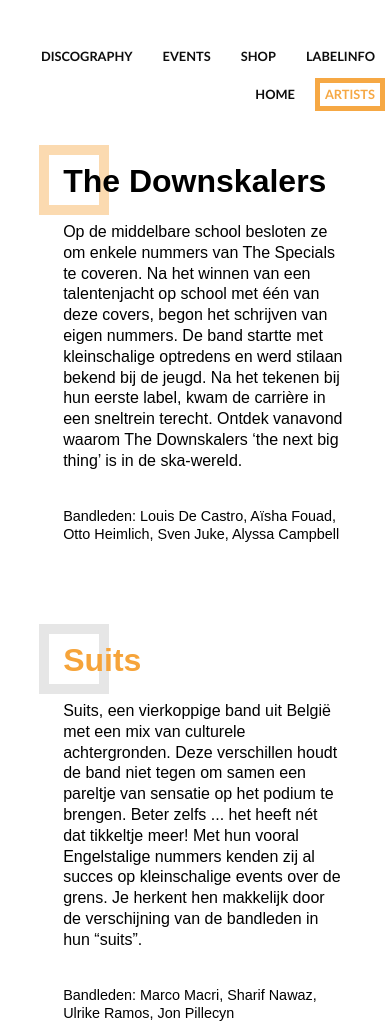
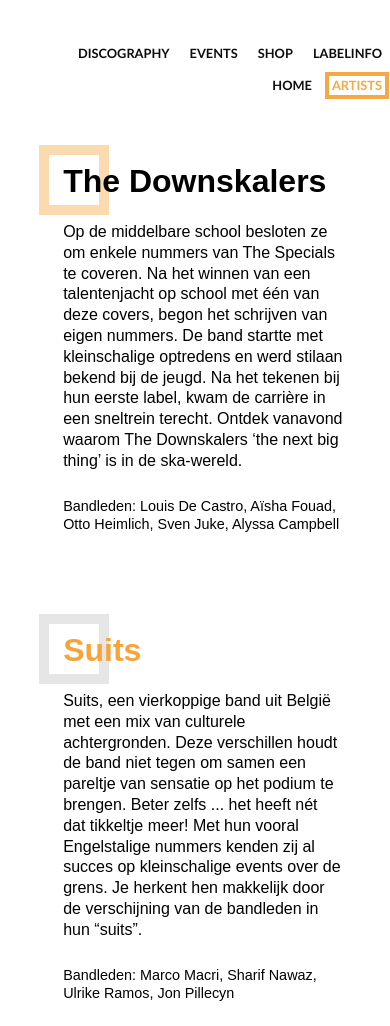
Before and after one commit to Evelyndz/skabotage, a plain HTML site: page artists.html in a window 390 px wide. Shown: the top 1026 px of the page. Drawn offline with Linux system fonts and the light colour scheme.

Commit message:
1617_OP2-websitev7

```diff
--- a/artists.css
+++ b/artists.css
@@ -144,8 +144,10 @@
 
 /* Media Queries */
 
-@media(max-width:1440px){
-
+@media(max-width:1280px){
+ #drie{
+   top: 350px;
+ }
 }
 @media(max-width:1180px){
   .logo img{
@@ -300,7 +302,7 @@
   .kleurfooter{
     height: 150px;}
 
-  p:last-child{
+  footer p:last-child{
     padding-top: 10px;
   }
 }
@@ -308,8 +310,8 @@
 @media(max-width:500px){
   a{
     font-size: 80%;
-    margin-right: 5px;
-    padding: 5px;
+    margin-right: 3px;
+    padding: 3px;
   }
   header{
     padding-bottom:0px;
@@ -324,7 +326,19 @@
   .kleurfooter{
     height: 150px;}
 
-  p:last-child{
+  footer p:last-child{
     padding-top: 10px;
   }
 }
+@media(max-width:400px){
+  main{
+    height: 1600px;
+  }
+  a{
+    margin-right: 1px;
+    border-width: 4px;
+  }
+  a:hover, #artist{
+    border-width: 4px;
+  }
+}
--- a/discography.css
+++ b/discography.css
@@ -219,7 +219,7 @@
   .kleurfooter{
     height: 150px;}
 
-  p:last-child{
+  footer p:last-child{
     padding-top: 10px;
   }
   #een, #twee, #drie{
@@ -248,10 +248,22 @@
   .kleurfooter{
     height: 150px;}
 
-  p:last-child{
+  footer p:last-child{
     padding-top: 10px;
   }
   #een, #twee, #drie{
     left: -10%;
   }
 }
+@media(max-width:400px){
+  a{
+    margin-right: 1px;
+    border-width: 4px;
+  }
+  a:hover, #disco{
+    border-width: 4px;
+  }
+  main{
+    height:3700px;
+  }
+}
--- a/event.css
+++ b/event.css
@@ -267,7 +267,7 @@
   .kleurfooter{
     height: 150px;}
 
-  p:last-child{
+  footer p:last-child{
     padding-top: 10px;
   }
 }
@@ -295,9 +295,26 @@
   .kleurfooter{
     height: 150px;}
 
-  p:last-child{
+  footer p:last-child{
     padding-top: 10px;}
   .kader{
     left: .8%;
   }
 }
+@media(max-width:400px){
+  a{
+    margin-right: 1px;
+    border-width: 4px;
+  }
+  a:hover, #event{
+    border-width: 4px;
+  }
+  main{
+    height: 1200px;
+  }
+  iframe{
+    right: 18%;
+    width: 70%;
+    top: 1100px;
+  }
+}
--- a/index.css
+++ b/index.css
@@ -314,16 +314,16 @@
   .kleurfooter{
     height: 100px;}
 
-  p:last-child{
+  footer p:last-child{
     padding-top: 20px;
   }
 }
 
 @media(max-width:500px){
   a{
-    font-size: 60%;
-    margin-right: 5px;
-    padding: 5px;
+    font-size: 80%;
+    margin-right: 3px;
+    padding: 3px;
   }
   header{
     padding-bottom:0px;
@@ -356,7 +356,17 @@
   .kleurfooter{
     height: 100px;}
 
-  p:last-child{
+  footer p:last-child{
     padding-top: 20px;
   }
 }
+@media(max-width:400px){
+  a{
+    margin-right: 1px;
+    border-width: 4px;
+  }
+  a:hover, #home{
+    border-width: 4px;
+
+  }
+}
--- a/label.css
+++ b/label.css
@@ -253,7 +253,7 @@
   .kleurfooter{
     height: 150px;}
 
-  p:last-child{
+  footer p:last-child{
     padding-top: 10px;
   }
 }
@@ -273,7 +273,7 @@
   .kleurfooter{
     height: 150px;}
 
-  p:last-child{
+  footer p:last-child{
     padding-top: 10px;}
   .kader{
     left: .8%;
@@ -285,3 +285,13 @@
     width: 80%;
   }
 }
+@media(max-width:400px){
+  a{
+    margin-right: 1px;
+    border-width: 4px;
+  }
+  a:hover, #label{
+    border-width: 4px;
+
+  }
+}
--- a/shop.css
+++ b/shop.css
@@ -306,7 +306,7 @@
   .kleurfooter{
     height: 150px;}
 
-  p:last-child{
+  footer p:last-child{
     padding-top: 10px;}
   .kader{
     left: .8%;
```
